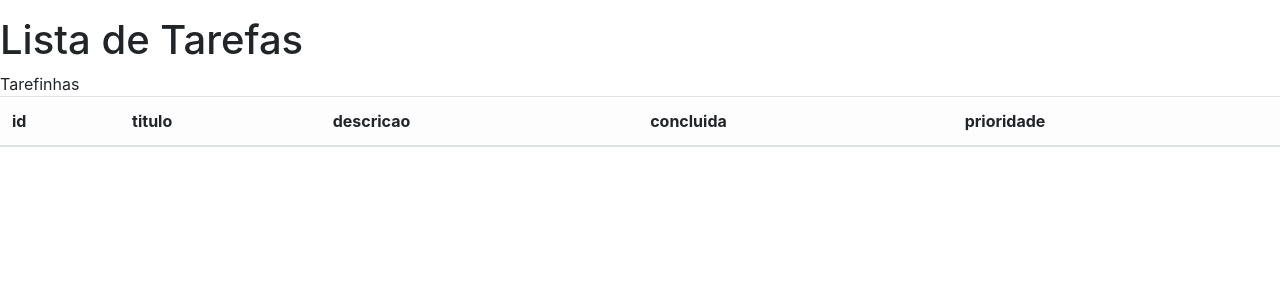
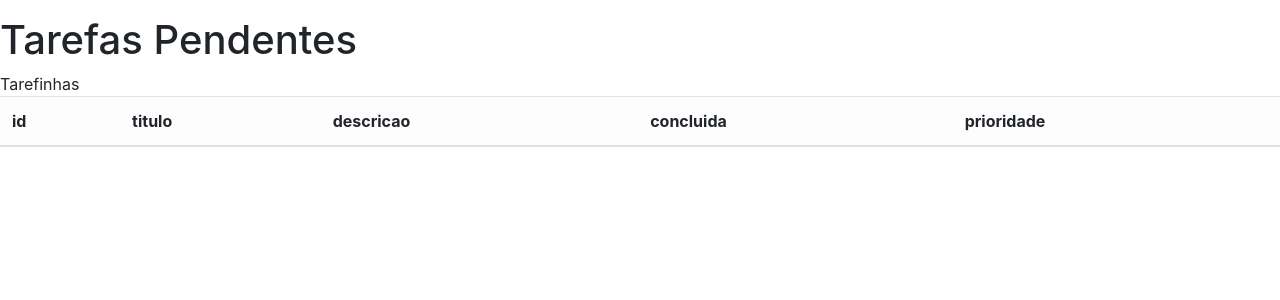
Before and after one commit to heitorobezerra-hub/ToDoSenac, a Django app: page /pendente/ in a window 1280 px wide. Shown: the part 41-341 px from the top of the page. Run offline with Django 5.2, Linux system fonts and the light colour scheme; data that the repository does not hold is empty.

Commit message:
Update name
Update name for complete and pending tasks

```diff
--- a/templates/tasks/teste.html
+++ b/templates/tasks/teste.html
@@ -4,7 +4,7 @@
 
 {%block content %}
 
-    <h1> Lista de Tarefas </h1>
+    <h1> Tarefas Concluidas </h1>
 
 
 <table class="table">
--- a/templates/tasks/teste2.html
+++ b/templates/tasks/teste2.html
@@ -4,7 +4,7 @@
 
 {%block content %}
 
-    <h1> Lista de Tarefas </h1>
+    <h1> Tarefas Pendentes </h1>
 
 
 <table class="table">
```
